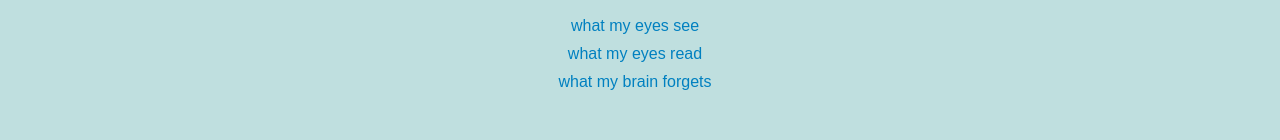
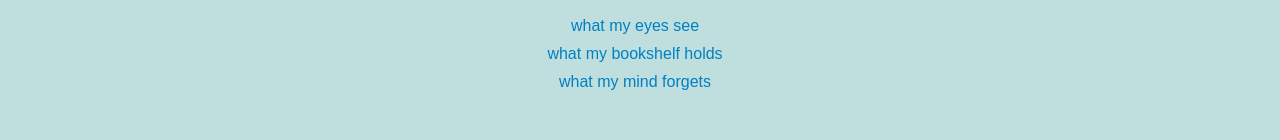
Before and after one commit to edajfu/edajfu.github.io, a plain HTML site: page index.html in a window 1280 px wide. Shown: the part 296-436 px from the top of the page. Drawn offline with Linux system fonts and the light colour scheme.

Commit message:
Update index.html

```diff
--- a/index.html
+++ b/index.html
@@ -24,8 +24,8 @@
 
     <ul>
       <li><a href="https://www.instagram.com/edaj_photo/?hl=en">what my eyes see</a></li>
-      <li><a href="https://www.goodreads.com/user/show/119590155-jade">what my eyes read</a></li>
-      <li><a href="https://1drv.ms/u/s!AiO9t6RfhaMvy1elgebzcwPFtSLu?e=U6Lbly">what my brain forgets</a></li>
+      <li><a href="https://www.goodreads.com/user/show/119590155-jade">what my bookshelf holds</a></li>
+      <li><a href="https://1drv.ms/u/s!AiO9t6RfhaMvy1elgebzcwPFtSLu?e=U6Lbly">what my mind forgets</a></li>
     </ul>
 
         <br><br><br><br>
```
